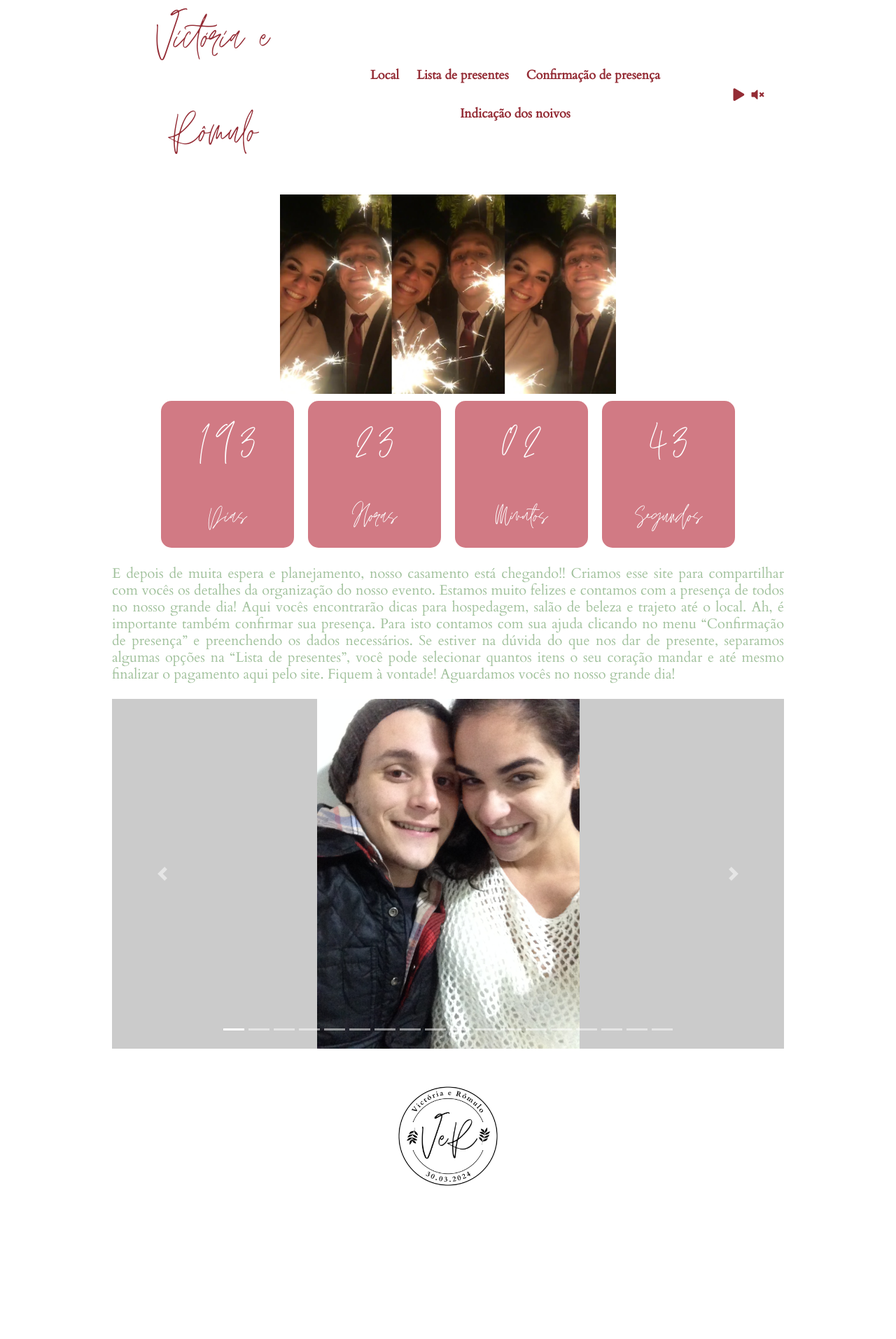
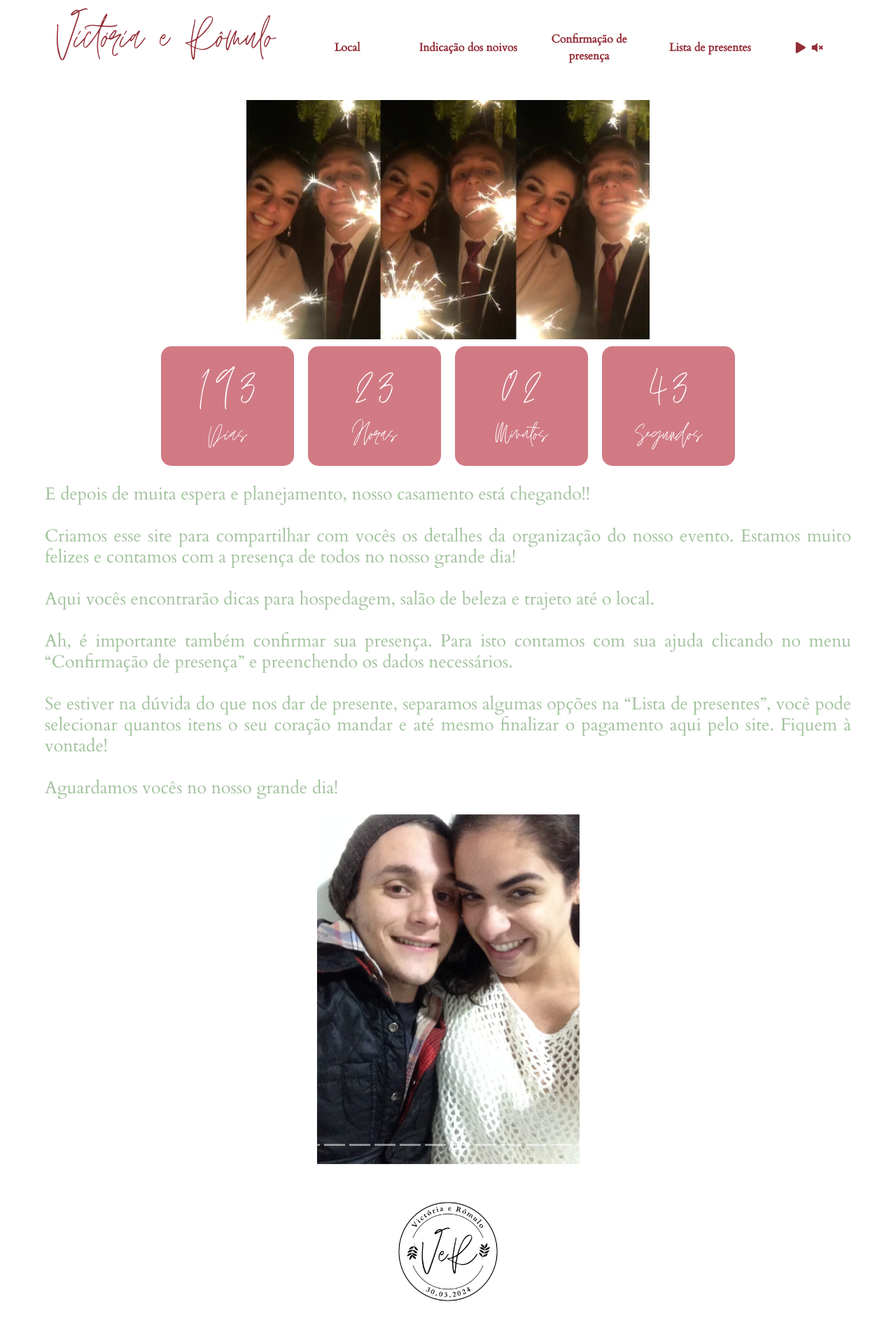
Before and after one commit to rgalvaomachado/sitecasamento, a PHP site: page / in a window 1280 px wide. Shown: the whole page at 70% size. Before the commit the page ends 1695 px from the top, so only its background shows below. Run offline with PHP 8.4, Linux system fonts and the light colour scheme; some libraries are stand-ins or nearby versions.

Commit message:
responsive

```diff
--- a/index.css
+++ b/index.css
@@ -2,8 +2,20 @@
 body{
   margin: auto;
   padding-bottom: 50px;
-  padding-left: 12.5%;
-  padding-right: 12.5%;
+}
+
+@media (max-width: 500px) {
+  body{
+    padding-left: 12.5%;
+    padding-right: 12.5%;
+  }
+}
+
+@media (min-width: 500px) {
+  body{
+    padding-left: 5%;
+    padding-right: 5%;
+  }
 }
 
 @font-face {
@@ -16,10 +28,29 @@ body{
   src: url('fonts/Cardo/Cardo-Regular.ttf');
 }
 
+@media (max-width: 500px) {
+  .text{
+    font-size: 15px;
+  }
+
+  .title{
+    font-size: 25px;
+  }
+}
+
+@media (min-width: 500px) {
+  .text{
+    font-size: 25px;
+  }
+
+  .title{
+    font-size: 30px;
+  }
+}
+
 .text{
   font-family: Cardo;
   color: #A1C19C;
-  font-size: 20px;
   text-align: justify;
   padding-top: 15px;
   padding-bottom: 15px;
@@ -28,25 +59,33 @@ body{
 .title{
   font-family: Cardo;
   color: #D17A84;
-  font-size: 25px;
 }
 
 /* Menu */
-.grid-container-menu {
-  display: grid;
-  grid-template-columns: 30% 60% 10%;
-  align-items:center;
-}
-.grid-item-menu {
-  background-color: rgba(255, 255, 255, 0.8);
-  font-size: 18px;
-  text-align: center;
-}
 .home{
-  font-size: 90px;
   font-family: Jonathan;
   color: #942c35;
 }
+
+.grid-item-menu {
+  text-align: center;
+}
+
+@media (max-width: 500px) {
+  .home{
+    font-size: 75px;
+    margin: 0;
+  }
+  .grid-container-menu {
+    grid-template-columns: auto;
+  }
+}
+
+.grid-container-menu {
+  display: grid;
+  align-items:center;
+}
+
 .home:hover{
   color: #A1C19C;
   cursor: pointer;
@@ -62,6 +101,10 @@ body{
   cursor: pointer;
 }
 
+.grid-item-menu {
+  background-color: rgba(255, 255, 255, 0.8);
+}
+
 .fa-play, .fa-pause, .fa-volume-mute, .fa-volume-up{
   color: #942c35;
 }
@@ -69,20 +112,72 @@ body{
   color: #A1C19C;
 }
 
+@media (min-width: 500px) {
+  .grid-container-menu {
+    grid-template-columns: 30% 15% 15% 15% 15% 10%;
+  }
+
+  .grid-item-menu {
+    font-size: 16px;
+  }
+
+  .home{
+    font-size: 90px;
+  }
+  .item-menu{
+    padding: 10px;
+  }
+}
 
 /* Inicial */
-#casal{
-  width: 50%;
+@media (min-width: 500px) {
+  #casal{
+    width: 50%;
+  }
+
+  .grid-item-timer {
+    margin: 10px;
+    width: 190px;
+  }
+
+  .grid-item-timer>label {
+    font-size: 50px;
+  }
+
+  #days, #hours, #minutes, #seconds {
+    font-size: 90px;
+  }
 }
+
+@media (max-width: 500px) {
+  #casal{
+    width: 100%;
+  }
+
+  .grid-item-timer {
+    margin: 10px;
+    width: 50px;
+  }
+
+  .grid-item-timer>label {
+    font-size: 20px;
+  }
+
+  #days, #hours, #minutes, #seconds {
+    font-size: 40px;
+  }
+}
+
 .img_inicial{
   text-align: center;
 }
+
 #days, #hours, #minutes, #seconds {
-  font-size: 90px;
   color: white;
   font-family: Jonathan;
   padding: 0;
   margin: 0;
+  height: 20px;
 }
 
 .grid-container-timer {
@@ -95,15 +190,12 @@ body{
 }
 
 .grid-item-timer {
-  margin: 10px;
   background-color: #D17A84;
   text-align: center;
   border-radius: 15px;
-  width: 190px;
 }
 
 .grid-item-timer>label {
-  font-size: 50px;
   color: white;
   font-family: Jonathan;
   padding: 0;
@@ -115,7 +207,6 @@ body{
   background-size: contain;
   width: 100%;
   height: 500px;
-  background-color: rgb(203, 203, 203);
 }
 
 
@@ -136,6 +227,21 @@ body{
   background-size: contain;
   width: 100%;
   height: 500px;
+}
+
+@media (max-width: 500px) {
+  #rita{
+    height: 200px;
+  }
+  .mapouter{
+    height:200px;
+  }
+  .gmap_canvas {
+    height:200px;
+  }
+  .gmap_iframe {
+    height:200px!important;
+  }
 }
 .mapouter{
   position:relative;
@@ -179,13 +285,31 @@ body{
   justify-content: center;
 }
 
+@media (max-width: 500px) {
+  #confirmaçao_presenca>.iframe{
+    width: 100%;
+  }
+}
+
 /* Indicação dos noivos */
 #indicacao_noivos{
   display:none
 }
+
+@media (max-width: 500px) {
+  .grid-container-indicacao {
+    grid-template-columns: auto;
+  }
+}
+
+@media (min-width: 500px) {
+  .grid-container-indicacao {
+    grid-template-columns: auto auto auto;
+  }
+}
+
 .grid-container-indicacao {
   display: grid;
-  grid-template-columns: auto auto auto;
   margin: auto;
   justify-content: center;
   align-items: center;
--- a/index.html
+++ b/index.html
@@ -22,10 +22,16 @@
                 <label class="home"onclick="showInicial()">Victória e Rômulo</label>
             </div>
             <div class="grid-item-menu">
-                <label class="item-menu" onclick="showLocal()">Local</label>
-                <label class="item-menu" onclick="showListaPresente()">Lista de presentes</label>
-                <label class="item-menu" onclick="showConfirmacaoPresenca()">Confirmação de presença</label>
-                <label class="item-menu" onclick="showIndicacaoNoivos()">Indicação dos noivos</label>
+              <label class="item-menu" onclick="showLocal()">Local</label>
+            </div>
+            <div class="grid-item-menu">
+              <label class="item-menu" onclick="showIndicacaoNoivos()">Indicação dos noivos</label>
+            </div>
+            <div class="grid-item-menu">
+              <label class="item-menu" onclick="showConfirmacaoPresenca()">Confirmação de presença</label>
+            </div>
+            <div class="grid-item-menu">
+              <label class="item-menu" onclick="showListaPresente()">Lista de presentes</label>
             </div>
             <div class="grid-item-menu">
               <label onclick="play()"><i class="fas fa-play"></i></label>
@@ -70,10 +76,15 @@
 
         <h3 class="text">
             E depois de muita espera e planejamento, nosso casamento está chegando!!
+            <br><br>
             Criamos esse site para compartilhar com vocês os detalhes da organização do nosso evento. Estamos muito felizes e contamos com a presença de todos no nosso grande dia!
+            <br><br>
             Aqui vocês encontrarão dicas para hospedagem, salão de beleza e trajeto até o local.
+            <br><br>
             Ah, é importante também confirmar sua presença. Para isto contamos com sua ajuda clicando no menu “Confirmação de presença” e preenchendo os dados necessários.
+            <br><br>
             Se estiver na dúvida do que nos dar de presente, separamos algumas opções na “Lista de presentes”, você pode selecionar quantos itens o seu coração mandar e até mesmo finalizar o pagamento aqui pelo site. Fiquem à vontade!
+            <br><br>
             Aguardamos vocês no nosso grande dia!
         </h3>
 
@@ -166,7 +177,7 @@
     </div>
 
     <div id="local">
-        <label class="title center">Estancia Lar</label>
+        <label class="title center" style="font-size: 40px;">Estancia Lar</label>
         <div id="rita"></div>
 
         <label class="text">
```
